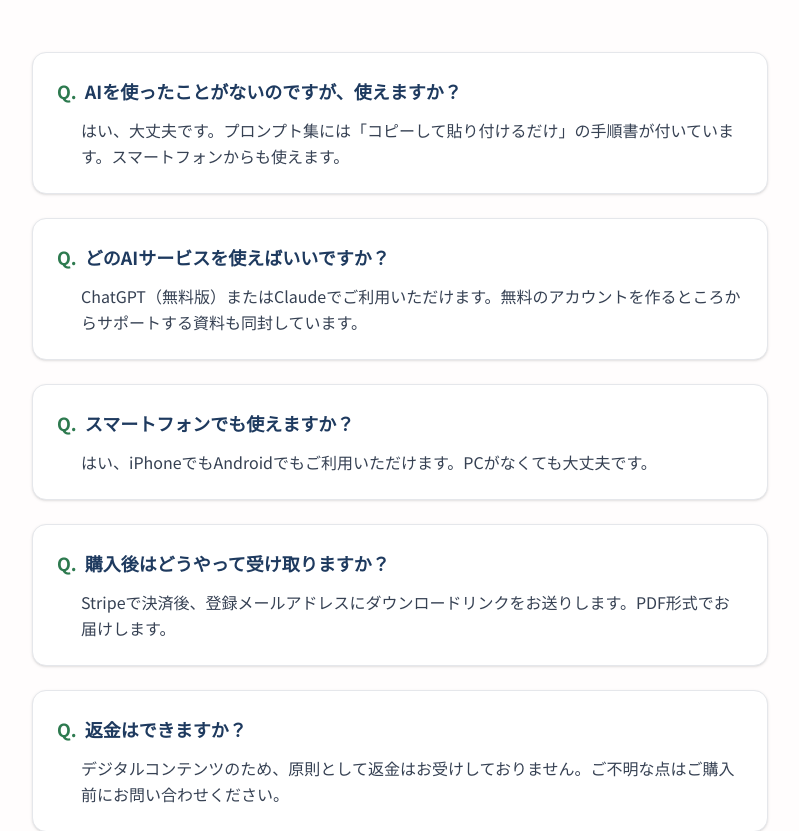
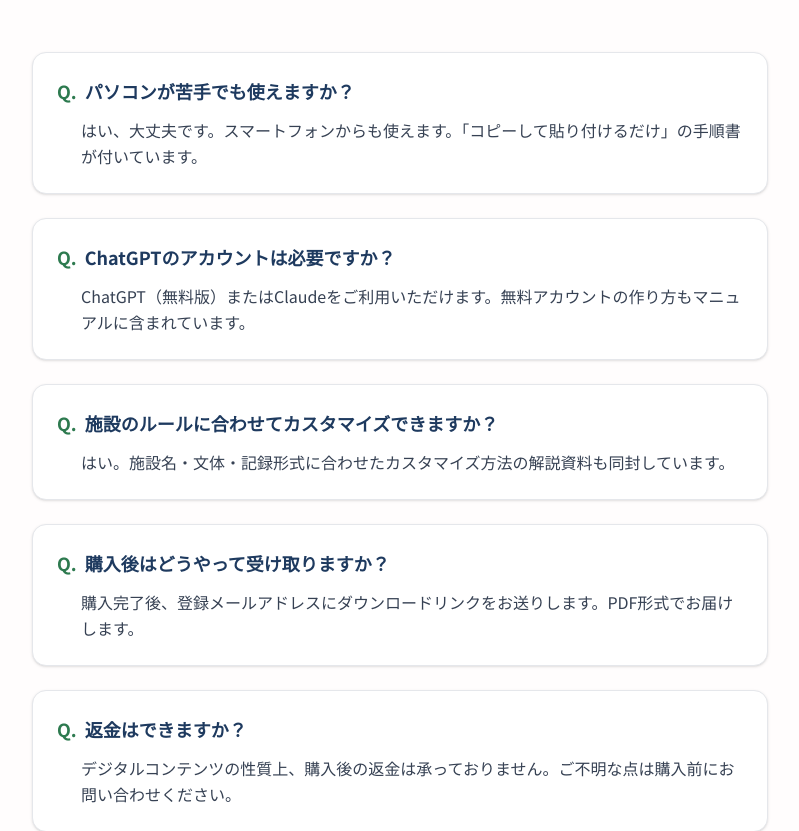
Before and after one commit to shinya5812/minna-no-kaigo-ai, a Next.js app: page /qa in a window 1280 px wide. Shown: the part 167-998 px from the top of the page, without its empty margins (240-1039 px from the left). Built offline with nearby package versions, Linux system fonts and the light colour scheme.

Commit message:
fix: merge QA pages and fix before-after card

```diff
--- a/app/page.tsx
+++ b/app/page.tsx
@@ -7,7 +7,6 @@ import { Features } from "@/components/features"
 import { BeforeAfter } from "@/components/before-after"
 import { Prompts } from "@/components/prompts"
 import { Pricing } from "@/components/pricing"
-import { FAQ } from "@/components/faq"
 import { Footer } from "@/components/footer"
 
 export default function Home() {
@@ -23,7 +22,6 @@ export default function Home() {
         <BeforeAfter />
         <Prompts />
         <Pricing />
-        <FAQ />
       </main>
       <Footer />
     </div>
--- a/app/qa/page.tsx
+++ b/app/qa/page.tsx
@@ -4,6 +4,26 @@ export const metadata = {
 };
 
 const faqs = [
+  {
+    q: "パソコンが苦手でも使えますか？",
+    a: "はい、大丈夫です。スマートフォンからも使えます。「コピーして貼り付けるだけ」の手順書が付いています。",
+  },
+  {
+    q: "ChatGPTのアカウントは必要ですか？",
+    a: "ChatGPT（無料版）またはClaudeをご利用いただけます。無料アカウントの作り方もマニュアルに含まれています。",
+  },
+  {
+    q: "施設のルールに合わせてカスタマイズできますか？",
+    a: "はい。施設名・文体・記録形式に合わせたカスタマイズ方法の解説資料も同封しています。",
+  },
+  {
+    q: "購入後はどうやって受け取りますか？",
+    a: "購入完了後、登録メールアドレスにダウンロードリンクをお送りします。PDF形式でお届けします。",
+  },
+  {
+    q: "返金はできますか？",
+    a: "デジタルコンテンツの性質上、購入後の返金は承っておりません。ご不明な点は購入前にお問い合わせください。",
+  },
   {
     q: "AIを使ったことがないのですが、使えますか？",
     a: "はい、大丈夫です。プロンプト集には「コピーして貼り付けるだけ」の手順書が付いています。スマートフォンからも使えます。",
@@ -15,14 +35,6 @@ const faqs = [
   {
     q: "スマートフォンでも使えますか？",
     a: "はい、iPhoneでもAndroidでもご利用いただけます。PCがなくても大丈夫です。",
-  },
-  {
-    q: "購入後はどうやって受け取りますか？",
-    a: "Stripeで決済後、登録メールアドレスにダウンロードリンクをお送りします。PDF形式でお届けします。",
-  },
-  {
-    q: "返金はできますか？",
-    a: "デジタルコンテンツのため、原則として返金はお受けしておりません。ご不明な点はご購入前にお問い合わせください。",
   },
   {
     q: "個人情報を入力する欄はありますか？",
--- a/components/header.tsx
+++ b/components/header.tsx
@@ -11,7 +11,7 @@ const navItems = [
   { label: "できること", href: "#features" },
   { label: "プロンプト集", href: "#prompts" },
   { label: "料金", href: "#pricing" },
-  { label: "よくある質問", href: "#faq" },
+  { label: "よくある質問", href: "/qa" },
 ]
 
 export function Header() {
```
